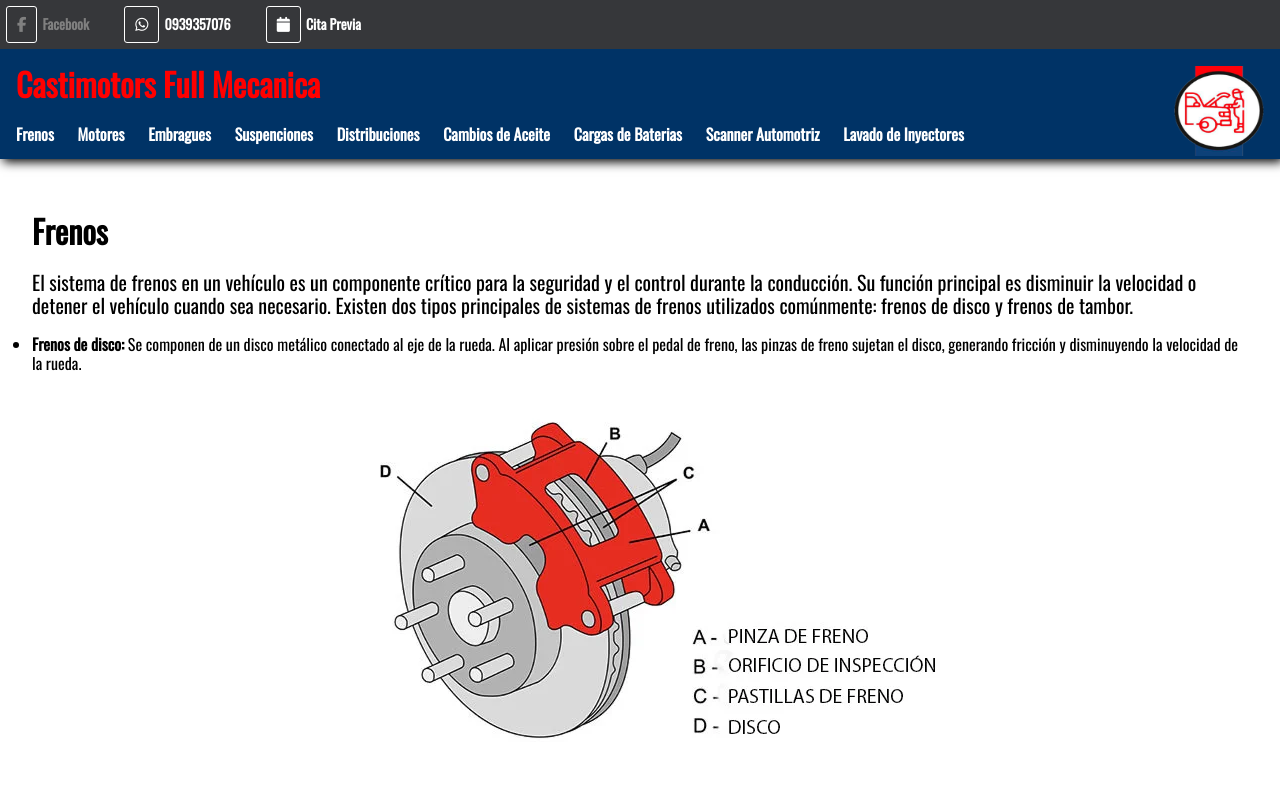
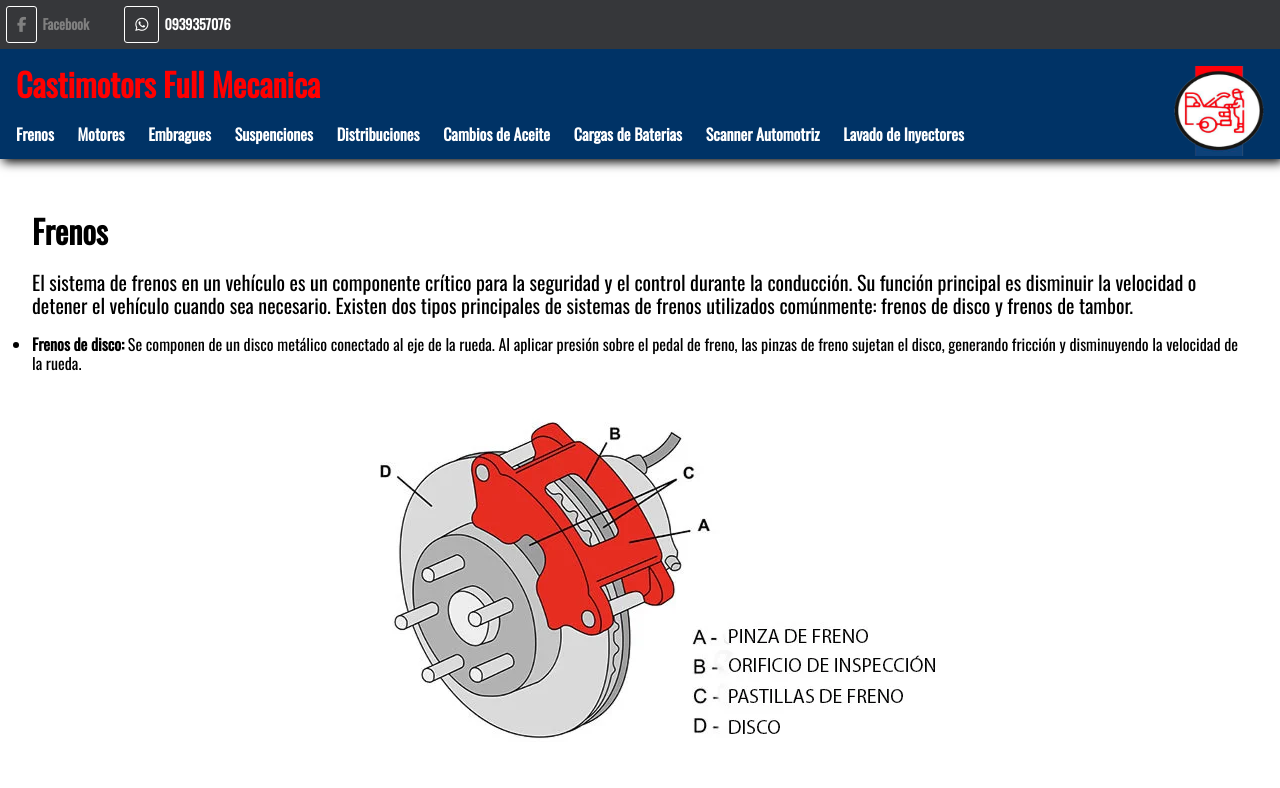
Before and after one commit to castimotors/castimotors.github.io, a plain HTML site: page Frenos/index.html in a window 1280 px wide. Shown: the top 788 px of the page. Drawn offline with nearby package versions, Linux system fonts and the light colour scheme.

Commit message:
Version 1

```diff
--- a/Frenos/index.html
+++ b/Frenos/index.html
@@ -35,7 +35,6 @@
 		<ul class="nav__ul">
 			<li class="nav__li"><i class="fa fa-facebook"></i><a href="https://www.facebook.com/profile.php?id=61554271820527" target="_blank">Facebook</a></li>
 			<li class="nav__li"><i class="fa fa-whatsapp"></i><a href="https://api.whatsapp.com/send?phone=%2B593939357076&data=ARAxis8V2OLonAjotWBtX06Xm8iHXWqbMiJhNmcaH8wRW8Mgki7pa28kHuW4HyzxvoCQD3fXLrNSn-qtqw_qkY7K7kxFpT88GsCgHXjRbWTe_K6DAxN5HPFjPlPpofekw0TdcXJA4QQphbc1YEBqZNUsPw&source=FB_Page&app=facebook&entry_point=page_cta&fbclid=IwAR0akbLO13nywatojLHkIqogYX--5MGaVkX6y5YF8CKa1DN2hXZa-N3LApI" target="_blank">0939357076</a></li>
-            <li class="nav__li"><i class="fas fa-calendar"></i><a href="#">Cita Previa</a></li>
 		</ul>
 		<ul class="nav__responsive-ul">
 			<div class="nav__responsive-buttom-container">
@@ -57,7 +56,6 @@
             <div class="Info">
                 <span class="nav__li"><i class="fa fa-facebook"></i><a href="https://www.facebook.com/profile.php?id=61554271820527" target="_blank">Facebook</a></span>
                 <span class="nav__li"><i class="fa fa-whatsapp"></i><a href="https://api.whatsapp.com/send?phone=%2B593939357076&data=ARAxis8V2OLonAjotWBtX06Xm8iHXWqbMiJhNmcaH8wRW8Mgki7pa28kHuW4HyzxvoCQD3fXLrNSn-qtqw_qkY7K7kxFpT88GsCgHXjRbWTe_K6DAxN5HPFjPlPpofekw0TdcXJA4QQphbc1YEBqZNUsPw&source=FB_Page&app=facebook&entry_point=page_cta&fbclid=IwAR0akbLO13nywatojLHkIqogYX--5MGaVkX6y5YF8CKa1DN2hXZa-N3LApI" target="_blank">0939357076</a></span>
-                <span class="nav__li"><i class="fas fa-calendar"></i><a href="#">Cita Previa</a></span>
             </div>
           </div>
 		</ul>
```
Also changed, not shown: Cambios de Aceite/index.html (+0 -2 lines), Cargas de Baterias/index.html (+0 -2 lines), Distribuciones/index.html (+0 -2 lines), Embragues/index.html (+0 -2 lines), Lavado de Inyectores/index.html (+0 -2 lines), Motores/index.html (+0 -2 lines), Scanner Automotriz/index.html (+0 -2 lines), Suspenciones/index.html (+0 -2 lines).
